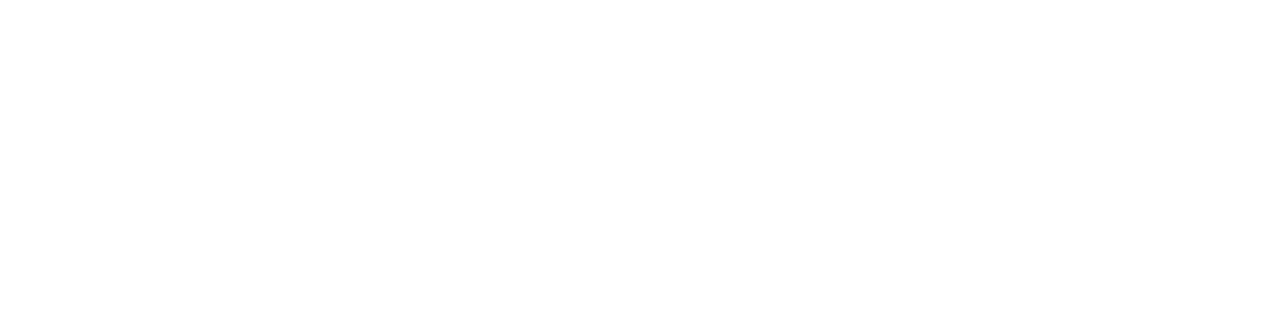
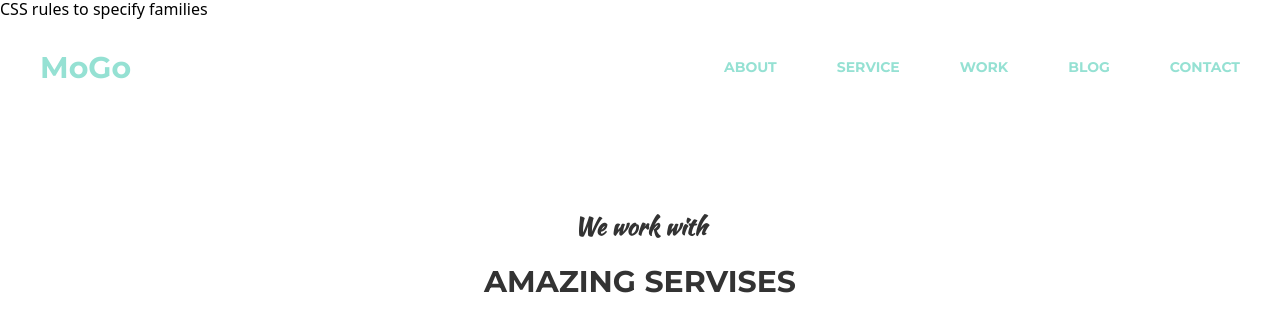
Before and after one commit to Kozhusha/homework-04, a plain HTML site: page index.html in a window 1280 px wide. Drawn offline with nearby package versions, Linux system fonts and the light colour scheme.

Commit message:
Зроблено header та надписи

```diff
--- a/css/styles.css
+++ b/css/styles.css
@@ -0,0 +1,124 @@
+/* =======COMPONENTS======== */
+
+body {
+  background-color: #ffffff;
+}
+
+a {
+  text-decoration: none;
+}
+
+img {
+  display: block;
+  max-width: 100%;
+  height: auto;
+}
+
+h1,
+h2,
+h3,
+h4,
+h5,
+h6,
+p {
+  margin: 0;
+}
+
+ul,
+ol {
+  margin: 0;
+  padding: 0;
+}
+
+.link {
+  text-decoration: none;
+}
+
+.list {
+  list-style: none;
+}
+
+/* =======END OF COMPONENTS======== */
+
+.container {
+  width: 1200px;
+  margin-left: auto;
+  margin-right: auto;
+  /* outline: 1px solid orange; */
+}
+
+/*========HEADER=======*/
+.page-header {
+  display: flex;
+  align-items: center;
+  justify-content: space-between;
+  padding-top: 30px;
+  padding-bottom: 12px;
+}
+
+.logo-text a {
+  font-size: 30px;
+  font-family: "Montserrat", sans-serif;
+  color: #95e1d3;
+  font-weight: bold;
+}
+
+.menu-nav {
+  display: flex;
+  align-items: center;
+  justify-content: flex-end;
+  /* outline: 1px solid teal; */
+}
+.menu-nav-item {
+  margin-left: 60px;
+  font-family: "Montserrat", sans-serif;
+  font-size: 14px;
+  text-transform: uppercase;
+  color: #95e1d3;
+}
+.menu-nav-item:hover,
+.menu-nav-item:focus {
+  color: #f38181;
+  cursor: pointer;
+}
+
+/*======END HEADER=====*/
+
+/*=====SERVICES SECTION=====*/
+.services {
+  padding-top: 115px;
+}
+
+.work-with {
+  /*  display: flex;
+  justify-content: center; */
+  text-align: center;
+  font-family: "Kaushan Script", sans-serif;
+  font-size: 24px;
+  color: rgb(51, 51, 51);
+}
+
+.services-title {
+  /* display: flex;
+  justify-content: center; */
+  text-align: center;
+  font-size: 30px;
+  font-family: "Montserrat", sans-serif;
+  color: rgb(51, 51, 51);
+  font-weight: 700;
+  text-transform: uppercase;
+  margin-top: 25px;
+}
+
+.services-title::after {
+  display: block;
+  /* content: ""; */
+  background-color: rgb(243, 129, 129);
+  width: 60px;
+  height: 3px;
+  margin: 0 auto;
+  margin-top: 44px;
+}
+/* .card-wrapper {
+}
+ */
--- a/index.html
+++ b/index.html
@@ -4,7 +4,43 @@
     <meta charset="UTF-8" />
     <meta http-equiv="X-UA-Compatible" content="IE=edge" />
     <meta name="viewport" content="width=device-width, initial-scale=1.0" />
-    <title>Document</title>
+    <title>MoGo</title>
+    <link
+      rel="stylesheet"
+      href="https://cdnjs.cloudflare.com/ajax/libs/modern-normalize/1.0.0/modern-normalize.min.css"
+      integrity="sha512-ISS7cAi1PEhQ8jnbJpJZMd29NlhNj4AWYyLOSp2CE/CsHxTCu+r+t0D2yoJudVrd0/8fTVPUVDzY5Tvli75u/g=="
+      crossorigin="anonymous"
+    />
+    <link rel="preconnect" href="https://fonts.gstatic.com" />
+    <link
+      href="https://fonts.googleapis.com/css2?family=Kaushan+Script&family=Montserrat:wght@700&display=swap"
+      rel="stylesheet"
+    />
+    CSS rules to specify families
+    <link href="css/styles.css" rel="stylesheet" />
   </head>
-  <body></body>
+  <body>
+    <header class="page-header container">
+      <logo>
+        <h1 class="logo-text"><a href="#">MoGo</a></h1>
+      </logo>
+      <!-- Меню навігації -->
+      <nav>
+        <ul class="menu-nav list">
+          <li class="menu-nav-item"><a>about</a></li>
+          <li class="menu-nav-item"><a>service</a></li>
+          <li class="menu-nav-item"><a>work</a></li>
+          <li class="menu-nav-item"><a>blog</a></li>
+          <li class="menu-nav-item"><a>contact</a></li>
+        </ul>
+      </nav>
+    </header>
+    <main>
+      <section class="services container">
+        <h3 class="work-with">We work with</h3>
+        <h2 class="services-title">Amazing servises</h2>
+        <div class="card-wrapper"></div>
+      </section>
+    </main>
+  </body>
 </html>
```
